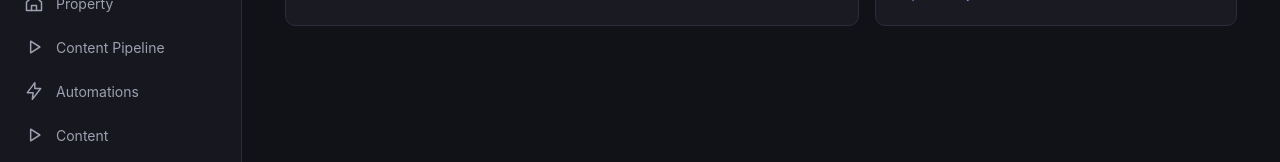
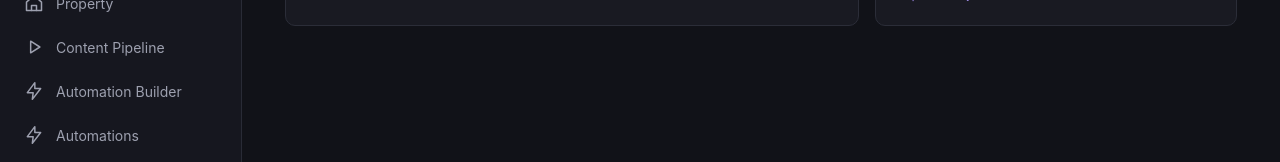
Before and after one commit to fmaslim/LifeOS, a React (Vite) app in the folder frontend/lifeos-web/: page / in a window 1280 px wide. Shown: the part 748-910 px from the top of the page. Built offline with nearby package versions, Linux system fonts and the light colour scheme.

Commit message:
feat: build Automation Builder workspace

```diff
--- a/frontend/lifeos-web/src/App.tsx
+++ b/frontend/lifeos-web/src/App.tsx
@@ -32,6 +32,7 @@ import { DocumentsPage } from './components/DocumentsPage'
 import { BudgetPage } from './components/BudgetPage'
 import { PropertyPage } from './components/PropertyPage'
 import { ContentPipelinePage } from './components/ContentPipelinePage'
+import { AutomationBuilderPage } from './components/AutomationBuilderPage'
 
 type IconName = DashboardIcon
 
@@ -63,6 +64,7 @@ const documentData = services.documents.getDocumentData()
 const budgetData = services.budget.getBudgetData()
 const propertyData = services.property.getPropertyData()
 const contentPipelineData = services.contentPipeline.getContentPipelineData()
+const workflowDraftData = services.workflowDrafts.getWorkflowDraftData()
 const nav = shellData.navigation
 const cards = [dashboardData.automationSummary, dashboardData.youtubePipelineSummary, dashboardData.jarvisSummary, dashboardData.docIQSummary, dashboardData.rentalIncomeSummary, dashboardData.systemHealthSummary]
 const operations = dashboardData.dailyOperations
@@ -105,6 +107,7 @@ function App() {
   if (route === 'budget') return <div className="app-shell"><Sidebar activeRoute={route} /><main className="main-content">{topbar}<BudgetPage data={budgetData} /></main></div>
   if (route === 'property') return <div className="app-shell"><Sidebar activeRoute={route} /><main className="main-content">{topbar}<PropertyPage data={propertyData} /></main></div>
   if (route === 'content-pipeline') return <div className="app-shell"><Sidebar activeRoute={route} /><main className="main-content">{topbar}<ContentPipelinePage data={contentPipelineData} /></main></div>
+  if (route === 'automation-builder') return <div className="app-shell"><Sidebar activeRoute={route} /><main className="main-content">{topbar}<AutomationBuilderPage data={workflowDraftData} /></main></div>
   if (route === 'notes') return <div className="app-shell"><Sidebar activeRoute={route} /><main className="main-content">{topbar}<NotesPage data={noteData} /></main></div>
   if (route === 'tasks') return <div className="app-shell"><Sidebar activeRoute={route} /><main className="main-content">{topbar}<TasksPage tasks={taskData.tasks} /></main></div>
   if (route === 'goals') return <div className="app-shell"><Sidebar activeRoute={route} /><main className="main-content">{topbar}<GoalsPage data={goalData} /></main></div>
--- /dev/null
+++ b/frontend/lifeos-web/src/components/AutomationBuilderPage.css
@@ -0,0 +1 @@
+.builder-layout{display:grid;grid-template-columns:minmax(230px,.7fr) minmax(0,1.5fr);gap:14px}.builder-form{padding:20px}.builder-form label{display:grid;gap:6px;margin-bottom:13px;color:#8e919f;font-size:9px;text-transform:uppercase}.builder-form input,.builder-form select{border:1px solid #393b47;border-radius:6px;background:#20212a;color:#dddde5;padding:9px;font:inherit;font-size:11px}.builder-toggle{display:flex!important;grid-template-columns:auto 1fr!important;align-items:center}.builder-step{display:grid!important;grid-template-columns:minmax(0,1fr) auto!important}.builder-step span{display:flex;gap:5px}.builder-step button{padding:4px;color:#aa92ed}.builder-note{padding:12px;border-radius:7px;background:#242031;color:#b6a7df;font-size:10px}@media(max-width:760px){.builder-layout{grid-template-columns:1fr}.builder-form{padding:17px}}
--- a/frontend/lifeos-web/src/data/shellMockData.ts
+++ b/frontend/lifeos-web/src/data/shellMockData.ts
@@ -4,7 +4,7 @@ import type { ShellData } from '../models/shell'
 export const shellMockData: ShellData = {
   profile: { initials: 'FM', name: 'Frank Maslowski', workspaceName: 'Personal workspace' },
   navigation: [
-    { label: 'Dashboard', route: 'dashboard', icon: 'grid' }, { label: 'Today', route: 'today', icon: 'check' }, { label: 'Activity', route: 'activity', icon: 'refresh' }, { label: 'Calendar', route: 'calendar', icon: 'calendar' }, { label: 'Notes', route: 'notes', icon: 'file' }, { label: 'Tasks', route: 'tasks', icon: 'check' }, { label: 'Goals', route: 'goals', icon: 'target' }, { label: 'Projects', route: 'projects', icon: 'folder' }, { label: 'Habits', route: 'habits', icon: 'refresh' }, { label: 'Learning', route: 'learning', icon: 'files' }, { label: 'Contacts', route: 'contacts', icon: 'users' }, { label: 'Reading', route: 'reading', icon: 'files' }, { label: 'Documents', route: 'documents', icon: 'file' }, { label: 'Budget', route: 'budget', icon: 'wallet' }, { label: 'Property', route: 'property', icon: 'home' }, { label: 'Content Pipeline', route: 'content-pipeline', icon: 'play' }, { label: 'Automations', route: 'automations', icon: 'bolt' }, { label: 'Content', route: 'content', icon: 'play' }, { label: 'Jarvis', route: 'jarvis', icon: 'sparkles' }, { label: 'DocIQ', route: 'dociq', icon: 'file' }, { label: 'Finances', route: 'finances', icon: 'wallet' }, { label: 'Home', route: 'home', icon: 'home' }, { label: 'Health', route: 'health', icon: 'heart' }, { label: 'Settings', route: 'settings', icon: 'settings' },
+    { label: 'Dashboard', route: 'dashboard', icon: 'grid' }, { label: 'Today', route: 'today', icon: 'check' }, { label: 'Activity', route: 'activity', icon: 'refresh' }, { label: 'Calendar', route: 'calendar', icon: 'calendar' }, { label: 'Notes', route: 'notes', icon: 'file' }, { label: 'Tasks', route: 'tasks', icon: 'check' }, { label: 'Goals', route: 'goals', icon: 'target' }, { label: 'Projects', route: 'projects', icon: 'folder' }, { label: 'Habits', route: 'habits', icon: 'refresh' }, { label: 'Learning', route: 'learning', icon: 'files' }, { label: 'Contacts', route: 'contacts', icon: 'users' }, { label: 'Reading', route: 'reading', icon: 'files' }, { label: 'Documents', route: 'documents', icon: 'file' }, { label: 'Budget', route: 'budget', icon: 'wallet' }, { label: 'Property', route: 'property', icon: 'home' }, { label: 'Content Pipeline', route: 'content-pipeline', icon: 'play' }, { label: 'Automation Builder', route: 'automation-builder', icon: 'bolt' }, { label: 'Automations', route: 'automations', icon: 'bolt' }, { label: 'Content', route: 'content', icon: 'play' }, { label: 'Jarvis', route: 'jarvis', icon: 'sparkles' }, { label: 'DocIQ', route: 'dociq', icon: 'file' }, { label: 'Finances', route: 'finances', icon: 'wallet' }, { label: 'Home', route: 'home', icon: 'home' }, { label: 'Health', route: 'health', icon: 'heart' }, { label: 'Settings', route: 'settings', icon: 'settings' },
   ],
   placeholderPages: [
     { route: 'automations', eyebrow: 'Workflow control', title: 'Automations', description: 'Monitor, organize, and build the systems that keep LifeOS moving.', status: 'Automation workspace coming soon', icon: 'bolt' },
--- a/frontend/lifeos-web/src/models/shell.ts
+++ b/frontend/lifeos-web/src/models/shell.ts
@@ -1,6 +1,6 @@
 import type { DashboardIcon } from './dashboard'
 
-export type RouteName = 'dashboard' | 'today' | 'activity' | 'calendar' | 'notes' | 'tasks' | 'goals' | 'projects' | 'habits' | 'learning' | 'contacts' | 'reading' | 'documents' | 'budget' | 'property' | 'content-pipeline' | 'automations' | 'content' | 'jarvis' | 'dociq' | 'finances' | 'home' | 'health' | 'settings'
+export type RouteName = 'dashboard' | 'today' | 'activity' | 'calendar' | 'notes' | 'tasks' | 'goals' | 'projects' | 'habits' | 'learning' | 'contacts' | 'reading' | 'documents' | 'budget' | 'property' | 'content-pipeline' | 'automation-builder' | 'automations' | 'content' | 'jarvis' | 'dociq' | 'finances' | 'home' | 'health' | 'settings'
 
 export interface ShellNavigationItem { label: string; route: RouteName; icon: DashboardIcon }
 export interface WorkspaceProfile { initials: string; name: string; workspaceName: string }
--- /dev/null
+++ b/frontend/lifeos-web/src/models/workflowDraft.ts
@@ -0,0 +1 @@
+export interface WorkflowStep{id:string;action:string}export interface WorkflowDraft{id:string;name:string;trigger:string;conditions:string[];steps:WorkflowStep[];approvalRequired:boolean;enabled:boolean;schedule?:string}export interface WorkflowDraftData{drafts:WorkflowDraft[]}
--- /dev/null
+++ b/frontend/lifeos-web/src/services/WorkflowDraftService.ts
@@ -0,0 +1 @@
+import type{WorkflowDraftData}from'../models/workflowDraft';export interface WorkflowDraftService{getWorkflowDraftData():WorkflowDraftData}export class MockWorkflowDraftService implements WorkflowDraftService{getWorkflowDraftData():WorkflowDraftData{return{drafts:[{id:'wf-1',name:'Morning operating review',trigger:'Schedule',conditions:['Only when enabled'],steps:[{id:'s1',action:'Collect local workspace signals'},{id:'s2',action:'Prepare daily summary'},{id:'s3',action:'Wait for approval'}],approvalRequired:true,enabled:false,schedule:'Daily at 6:00 AM'}]}}}
--- a/frontend/lifeos-web/src/services/serviceRegistry.ts
+++ b/frontend/lifeos-web/src/services/serviceRegistry.ts
@@ -25,7 +25,8 @@ import { MockDocumentService } from './MockDocumentService'
 import { MockBudgetService } from './BudgetService'
 import { MockPropertyService } from './PropertyService'
 import { MockContentPipelineService } from './ContentPipelineService'
+import { MockWorkflowDraftService } from './WorkflowDraftService'
 
 /** Single composition root for swappable LifeOS domain services. */
-export function createServiceRegistry() { return { activity: new MockActivityService(), automations: new MockAutomationsService(), budget: new MockBudgetService(), calendar: new MockCalendarService(), contacts: new MockContactService(), content: new MockContentService(), contentPipeline: new MockContentPipelineService(), dashboard: new MockDashboardService(), documents: new MockDocumentService(), docIQ: new MockDocIQService(), finances: new MockFinancesService(), goals: new MockGoalService(), habits: new MockHabitService(), health: new MockHealthService(), home: new MockHomeService(), jarvis: new MockJarvisService(), learning: new MockLearningService(), notes: new MockNoteService(), notifications: new MockNotificationService(), projects: new MockProjectService(), property: new MockPropertyService(), reading: new MockReadingService(), search: new MockSearchService(), settings: new MockSettingsService(), shell: new MockShellService(), tasks: new MockTaskService(), today: new MockTodayService() } }
+export function createServiceRegistry() { return { activity: new MockActivityService(), automations: new MockAutomationsService(), budget: new MockBudgetService(), calendar: new MockCalendarService(), contacts: new MockContactService(), content: new MockContentService(), contentPipeline: new MockContentPipelineService(), dashboard: new MockDashboardService(), documents: new MockDocumentService(), docIQ: new MockDocIQService(), finances: new MockFinancesService(), goals: new MockGoalService(), habits: new MockHabitService(), health: new MockHealthService(), home: new MockHomeService(), jarvis: new MockJarvisService(), learning: new MockLearningService(), notes: new MockNoteService(), notifications: new MockNotificationService(), projects: new MockProjectService(), property: new MockPropertyService(), reading: new MockReadingService(), search: new MockSearchService(), settings: new MockSettingsService(), shell: new MockShellService(), tasks: new MockTaskService(), today: new MockTodayService(), workflowDrafts: new MockWorkflowDraftService() } }
 export type ServiceRegistry = ReturnType<typeof createServiceRegistry>
```
Also changed, not shown: frontend/lifeos-web/src/components/AutomationBuilderPage.tsx (added, +1 -0 lines).
